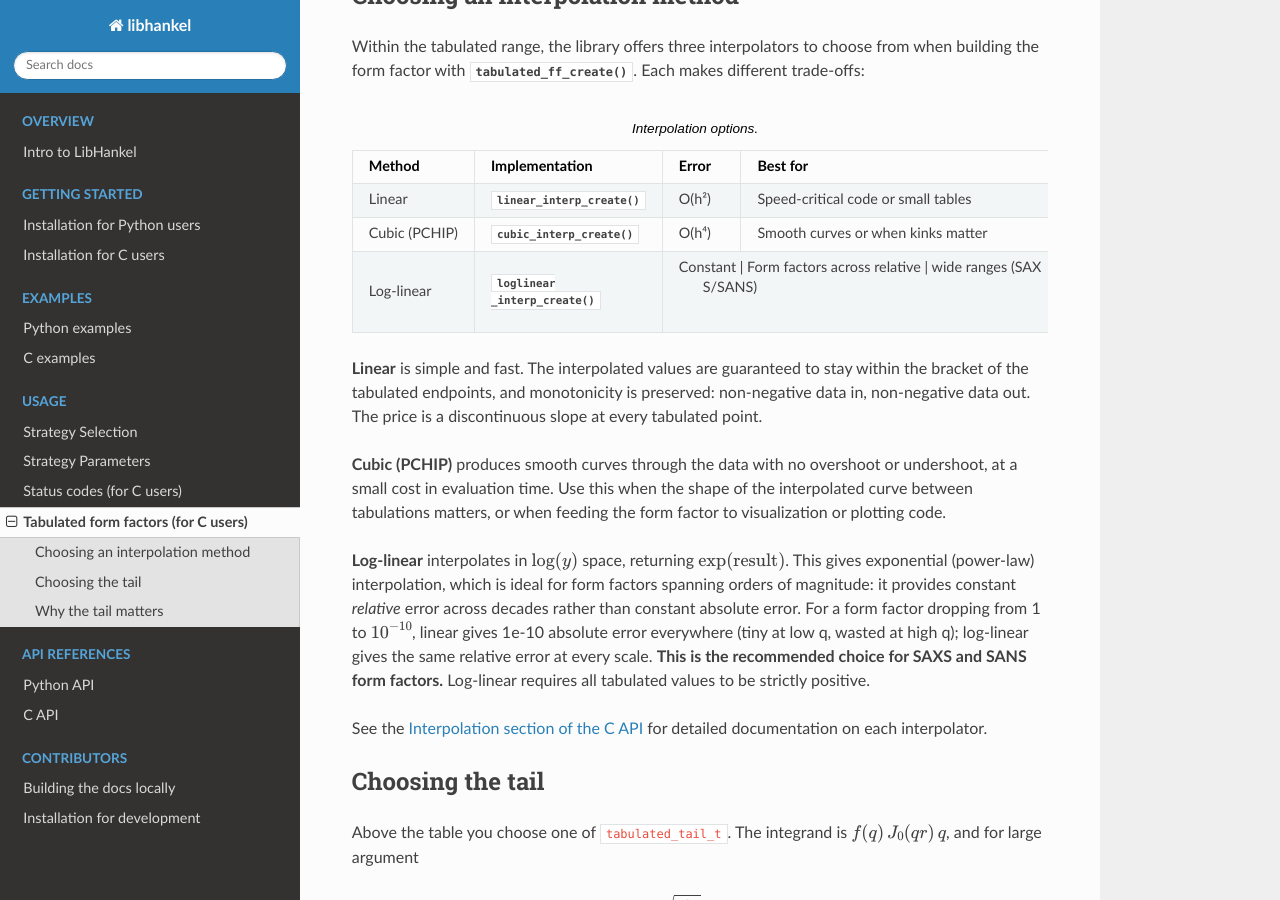
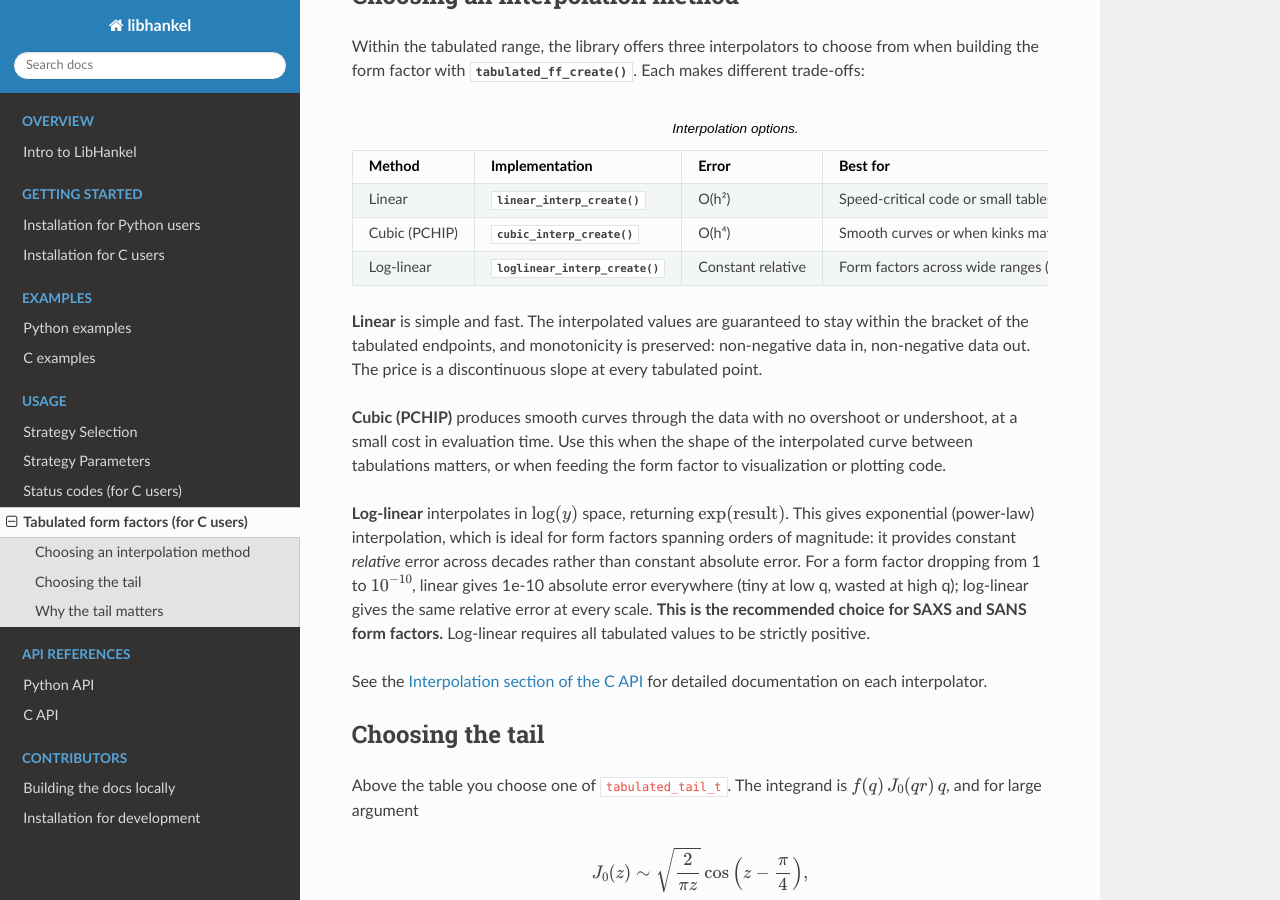
Before and after one commit to Letizia97/libhankel, a Sphinx documentation site: the page built from docs/source/usage/tabulated_form_factors.rst, in a window 1280 px wide and 900 px high, scrolled down 423 px. Built offline with Sphinx 7.4.7 and the Read the Docs theme 3.1.0, drawn with Linux system fonts in a browser that asks for light colours; some of the changed lines change nothing that is shown.

Commit message:
Fix issues with tabulated ff table in docs (#172)

```diff
--- a/docs/source/usage/tabulated_form_factors.rst
+++ b/docs/source/usage/tabulated_form_factors.rst
@@ -23,21 +23,25 @@ Within the tabulated range, the library offers three interpolators to choose fro
 when building the form factor with :c:func:`tabulated_ff_create`. Each makes
 different trade-offs:
 
-.. table:: Interpolation options.
+.. list-table:: Interpolation options.
+   :header-rows: 1
 
-    +---------------------------------+-------------------+-----------+---------------------+
-    | Method                          | Implementation    | Error     | Best for            |
-    +=================================+===================+===========+=====================+
-    | Linear                          | :c:func:`linear_\ | O(h²)     | Speed-critical code |
-    |                                 | interp_create`    |           | or small tables     |
-    +---------------------------------+-------------------+-----------+---------------------+
-    | Cubic (PCHIP)                   | :c:func:`cubic_\  | O(h⁴)     | Smooth curves or    |
-    |                                 | interp_create`    |           | when kinks matter   |
-    +---------------------------------+-------------------+-----------+---------------------+
-    | Log-linear                      | :c:func:`loglinear| Constant | Form factors across  |
-    |                                 | _interp_create`   | relative | wide ranges (SAX     |
-    |                                 |                   |           | S/SANS)             |
-    +---------------------------------+-------------------+-----------+---------------------+
+   * - Method
+     - Implementation
+     - Error
+     - Best for
+   * - Linear
+     - :c:func:`linear_interp_create`
+     - O(h²)
+     - Speed-critical code or small tables
+   * - Cubic (PCHIP)
+     - :c:func:`cubic_interp_create`
+     - O(h⁴)
+     - Smooth curves or when kinks matter
+   * - Log-linear
+     - :c:func:`loglinear_interp_create`
+     - Constant relative
+     - Form factors across wide ranges (SAX/SANS)
 
 **Linear** is simple and fast. The interpolated values are guaranteed to stay
 within the bracket of the tabulated endpoints, and monotonicity is preserved:
```
